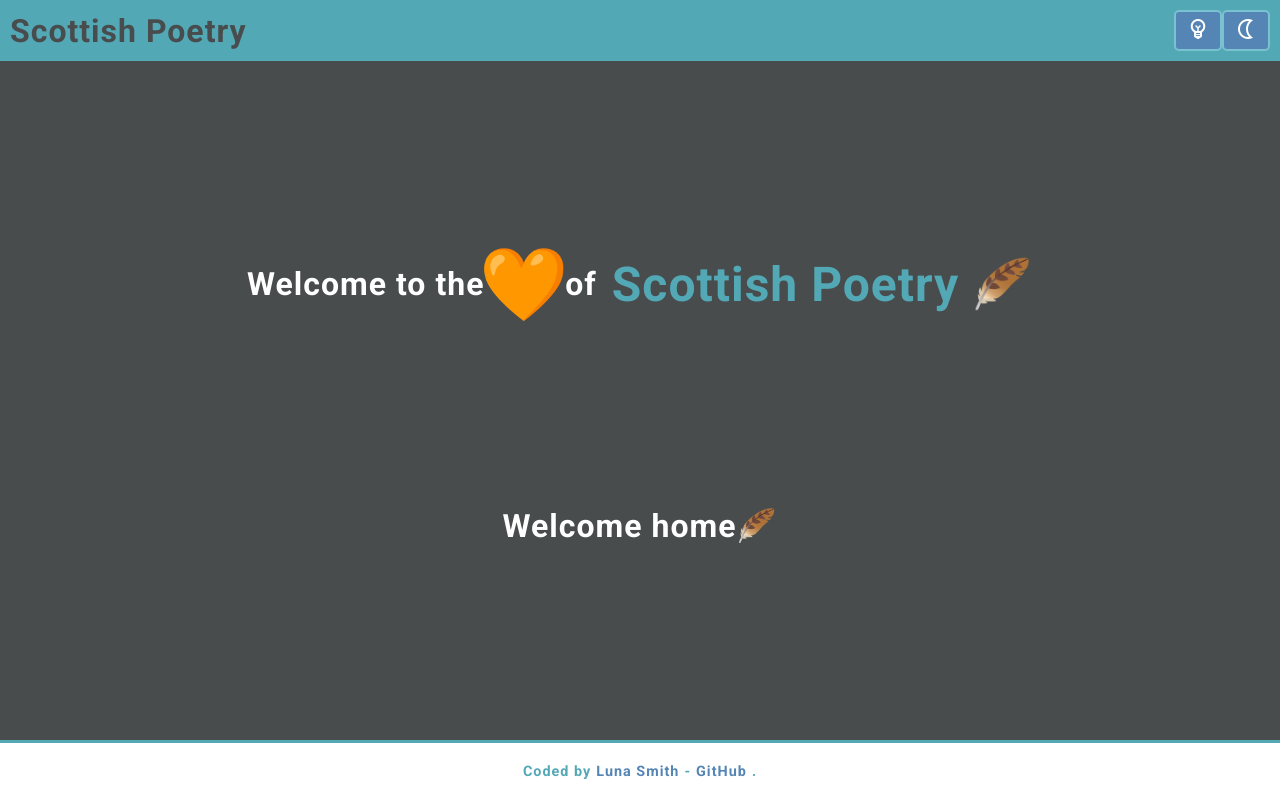
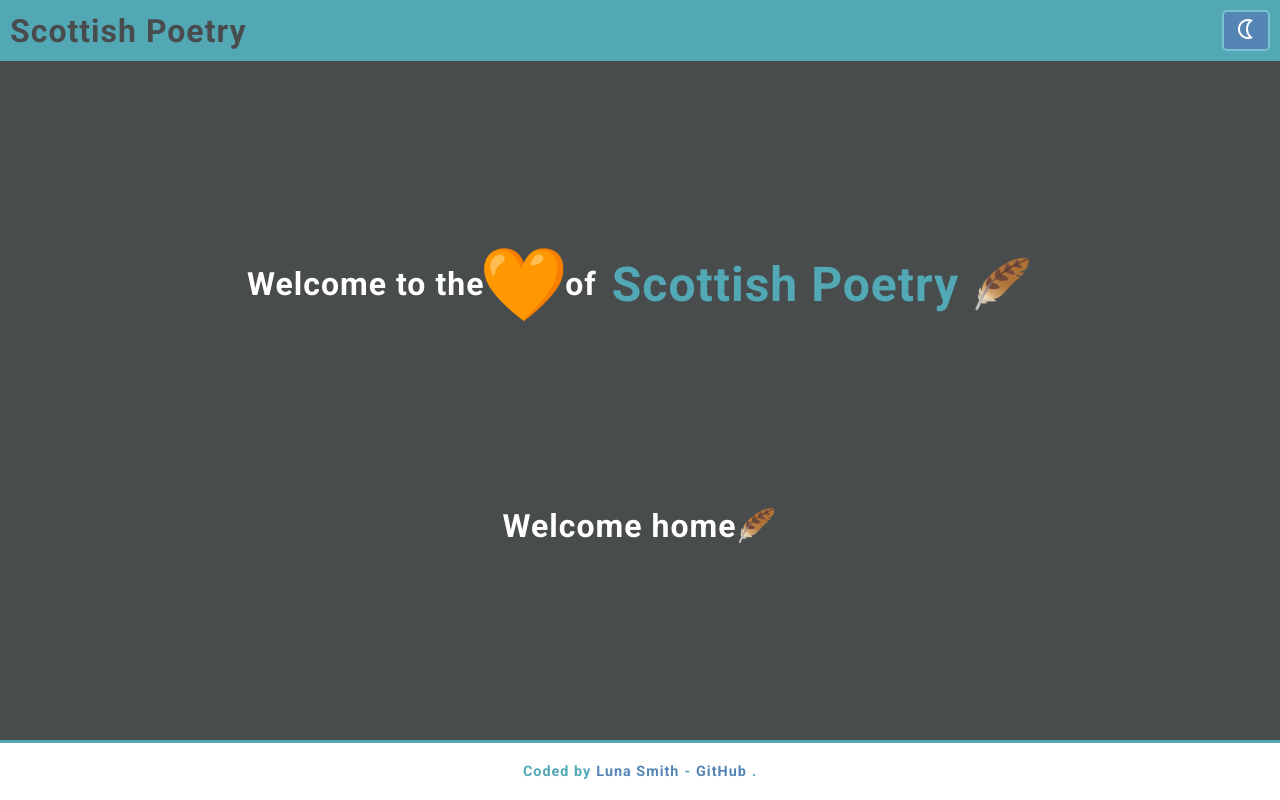
Before and after one commit to Lu-Smith/poetry-react, a React (Vite) app: page / in a window 1280 px wide. Built offline with nearby package versions, Linux system fonts and the light colour scheme.

Commit message:
Updated Header.tsx

```diff
--- a/src/components/Header.tsx
+++ b/src/components/Header.tsx
@@ -1,5 +1,10 @@
 import React from 'react';
 import styled from 'styled-components';
+
+interface Props {
+  mode: boolean,
+  toggleMode: () => void
+}
 
 const HeaderContainer = styled.div`
   background-color: #53a8b6;
@@ -11,14 +16,26 @@ const HeaderContainer = styled.div`
   padding: 10px;
   width: 100vw;
   z-index: 99;
+
+  &.light {
+    background-color: #ffffff;
+  }
 `;
 
 const Title = styled.h1`
   color: #484c4d;
-  transition: all 0.3s ease;
+  transition: color 0.3s ease;
+
+  &.light {
+    color: rgb(181, 86, 86);
+  }
 
   &:hover {
     color: #ffffff;
+  }
+
+  &.light: hover {
+    color: #5585b5;
   }
 `;
 
@@ -27,6 +44,7 @@ const ModeContainer = styled.div`
   flex-direction: row;
   align-items: center;
   justify-content: center;
+  gap: 3px
 `;
 
 const ModeButton = styled.button`
@@ -37,29 +55,47 @@ const ModeButton = styled.button`
   border-radius: 5px;
   transition: all 0.3s ease;
 
+  &.light {
+  background-color: #ffffff;
+  border: 2px solid rgb(181, 86, 86);
+}
+
   &:hover {
-    background-color: #79c2d0;
+    background-color: #F3AD61;
+  }
+
+  .light &:hover {
+  background-color: #ffffff;
+  border: 2px solid rgb(235, 196, 196);
+  }
+
+  @media screen and (max-width: 786px) {
+    padding: 5px 8px;
+    border: 1px solid #79c2d0;
+    font-size: 0.3rem;
   }
 `;
 
 
-const Header: React.FC = () => {
+const Header: React.FC<Props> = ({mode, toggleMode}) => {
   return (
-    <HeaderContainer>
-      <Title>
+    <HeaderContainer className={mode ? "light" : ""}>
+      <Title className={mode ? "light" : ""}>
         Scottish Poetry
       </Title>
-      <ModeContainer>
-        <ModeButton>
+      <ModeContainer className={mode ? "light" : ""}>
+        {mode ?
+        <ModeButton onClick={toggleMode} className={mode ? "light" : ""}>
           <span className="material-symbols-outlined">
             emoji_objects
           </span>
-        </ModeButton>
-        <ModeButton>
+        </ModeButton>:
+        <ModeButton onClick={toggleMode} className={mode ? "light" : ""} >
           <span className="material-symbols-outlined">
             nightlight
           </span>
         </ModeButton>
+        }
       </ModeContainer>
     </HeaderContainer>
   )
```
